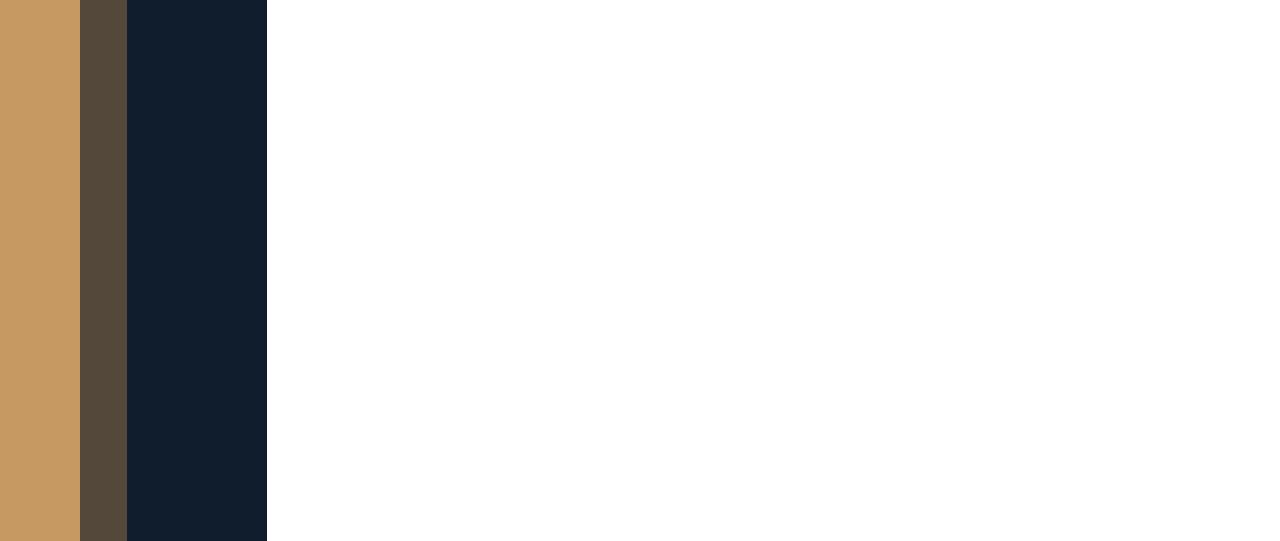
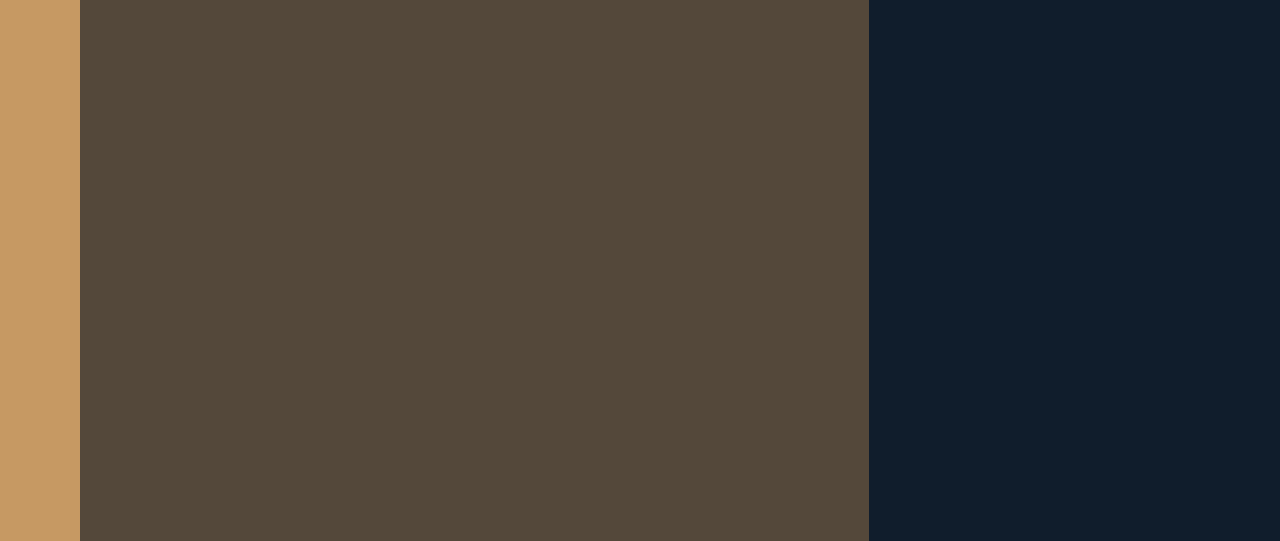
Before and after one commit to markovich692/Nexter, a website: page index.html in a window 1280 px wide. Shown: the part 96-637 px from the top of the page. Drawn offline with Linux system fonts and the light colour scheme.

Commit message:
sets the grid-column for the header and the realtors

```diff
--- a/sass/_base.scss
+++ b/sass/_base.scss
@@ -46,4 +46,9 @@ body {
     )
     [center-end]
     1fr [full-end];
+
+  & > * {
+    padding: 40px;
+    font-size: 3rem;
+  }
 }
--- a/sass/_header.scss
+++ b/sass/_header.scss
@@ -1,5 +1,5 @@
 .header {
   background-color: $color-grey-dark-1;
-  // grid-column:;
+  grid-column: full-start/ col-end 6;
   // grid-row:;
 }
--- a/sass/_realtors.scss
+++ b/sass/_realtors.scss
@@ -1,3 +1,4 @@
 .realtors {
   background-color: $color-secondary;
+  grid-column: col-start 7 / full-end;
 }
```
Also changed, not shown: css/style.css, 1 other file.
